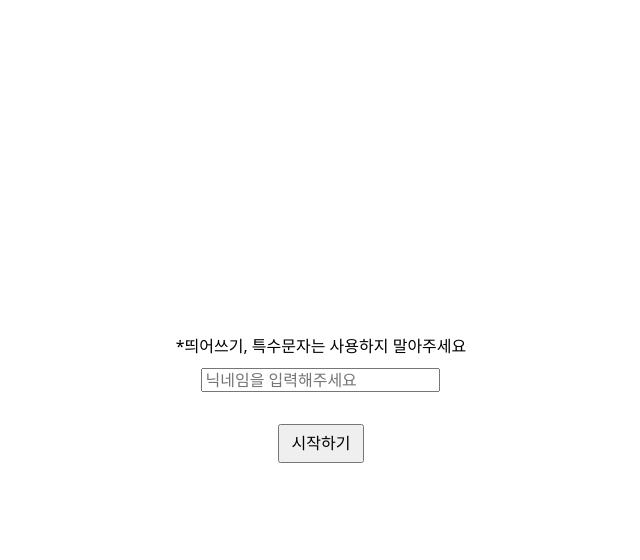
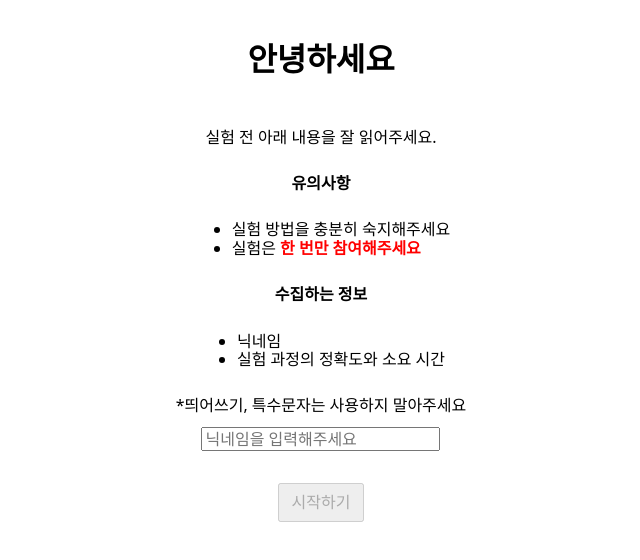
Before and after one commit to se-ul/cognitive-effect-of-blur-ui-experiment, a Next.js app: page / in a window 1280 px wide. Shown: the top 560 px of the page, without its empty margins (319-959 px from the left). Built offline with nearby package versions, Linux system fonts and the light colour scheme.

Commit message:
feat: add introduction

```diff
--- a/src/pages/Home.tsx
+++ b/src/pages/Home.tsx
@@ -19,6 +19,21 @@ const Experiment: NextPage = () => {
 
       <RestContainer>
         <CheckInForm>
+          <h1>안녕하세요</h1>
+          <p>실험 전 아래 내용을 잘 읽어주세요.</p>
+          <h2 style={{ fontSize: 16, margin: 0 }}>유의사항</h2>
+          <ul>
+            <li>실험 방법을 충분히 숙지해주세요</li>
+            <li>
+              실험은 <b style={{ color: "red" }}>한 번만 참여해주세요</b>
+            </li>
+          </ul>
+          <h2 style={{ fontSize: 16, margin: 0 }}>수집하는 정보</h2>
+          <ul>
+            <li>닉네임</li>
+            <li>실험 과정의 정확도와 소요 시간</li>
+          </ul>
+
           <label htmlFor="userName">
             *띄어쓰기, 특수문자는 사용하지 말아주세요
           </label>
@@ -39,6 +54,7 @@ const Experiment: NextPage = () => {
                 )}&experimentPage=0`
               );
             }}
+            disabled={userName.length === 0}
           >
             시작하기
           </StartButton>
@@ -55,7 +71,6 @@ const RestContainer = styled.div`
   height: 100%;
   display: flex;
   align-items: center;
-  justify-content: center;
   flex-direction: column;
 `;
 
@@ -65,11 +80,13 @@ const StartButton = styled.button`
 `;
 
 const CheckInForm = styled.form`
+  height: 100%;
   display: flex;
   flex-direction: column;
   align-items: center;
-  padding: 0 20px;
   background-color: white;
+  overflow: scroll;
+  padding: 20px 20px;
 
   gap: 12px;
 `;
```
